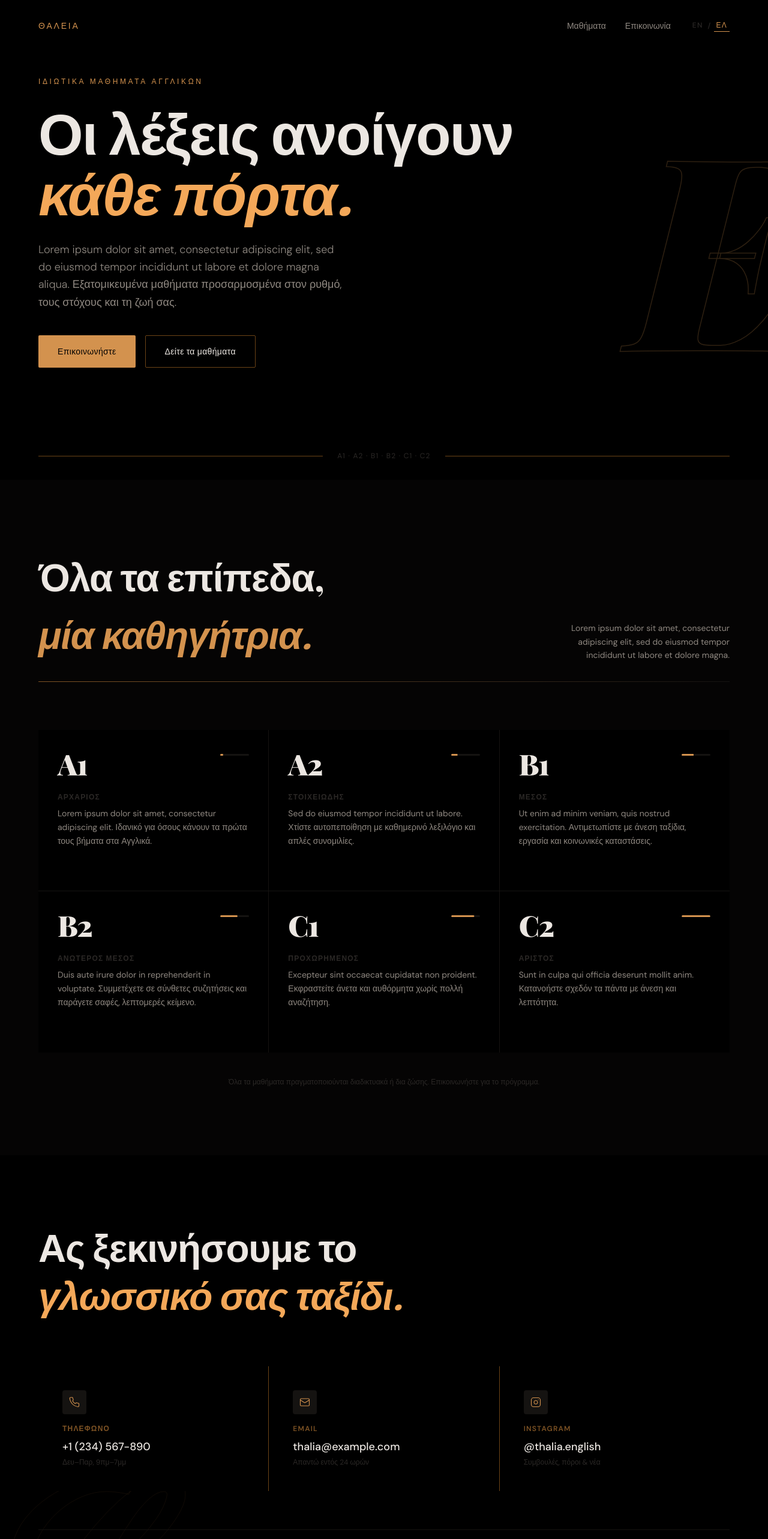
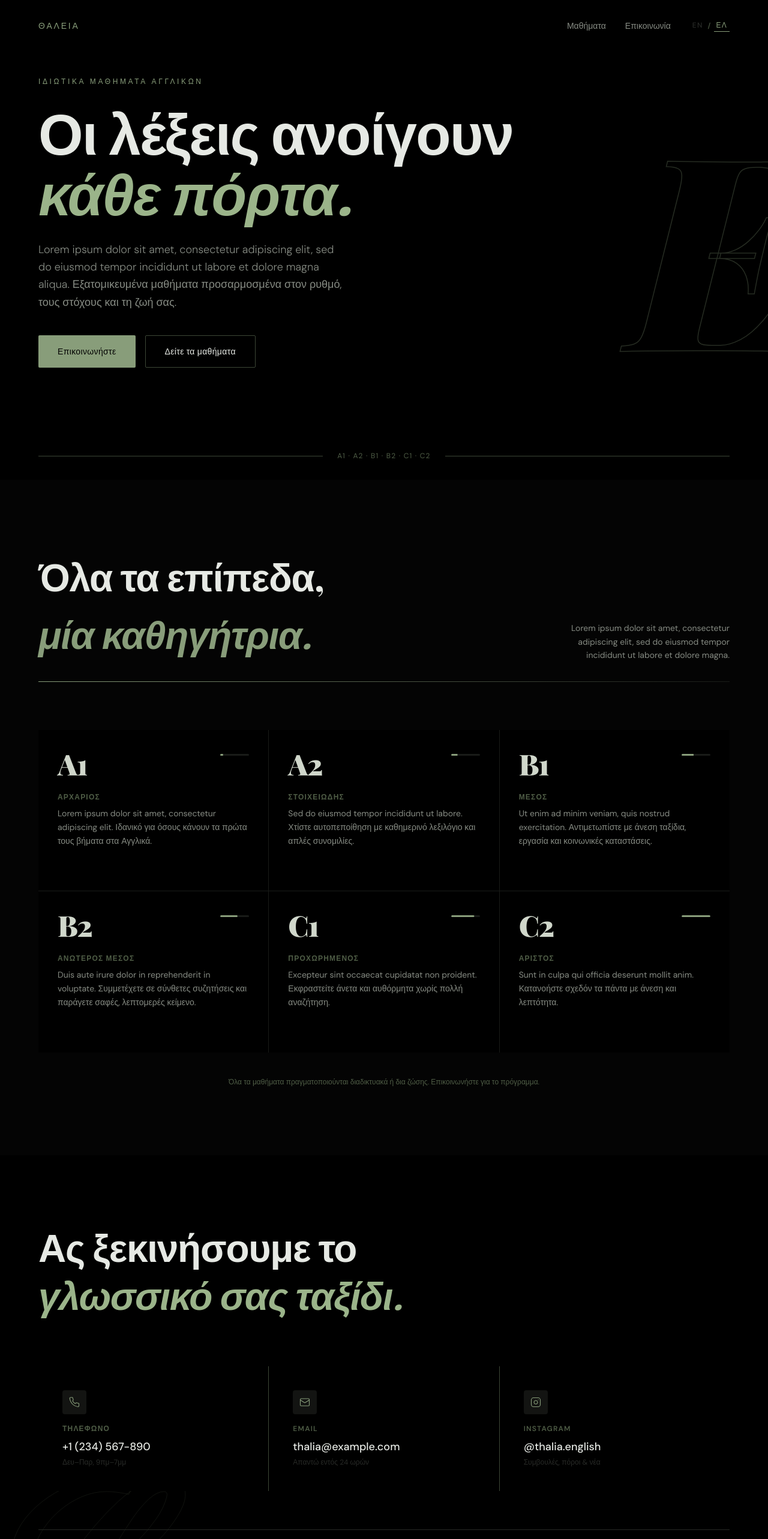
Before and after one commit to Steven404/thalia-portfolio, a Next.js app: page /el in a window 1280 px wide. Shown: the top 2566 px of the page at 60% size. Built offline with nearby package versions, Linux system fonts and the light colour scheme.

Commit message:
Change from gold to pantone

```diff
--- a/app/globals.css
+++ b/app/globals.css
@@ -3,21 +3,21 @@
 :root {
   /* ── Core surfaces ──────────────────────────────── */
   --bg:           oklch(0% 0 0);              /* #000000 – hero / contact ground */
-  --surface:      oklch(10.9% 0.003 65);      /* ≈ #171717, micro gold tint – classes */
+  --surface:      oklch(10.9% 0.003 133);     /* near-black with micro sage tint – classes */
   --surface-card: oklch(0% 0 0);              /* cards sit on pure black */
-  --surface-hover:oklch(10.9% 0.003 65);      /* card hover lifts to #171717 */
-  --border:       oklch(19% 0.005 65);        /* subtle warm-dark hairline */
-  --border-gold:  oklch(42% 0.08 65);         /* muted gold border / separator */
+  --surface-hover:oklch(10.9% 0.003 133);     /* card hover lifts to sage-tinted dark */
+  --border:       oklch(19% 0.005 133);       /* subtle sage-dark hairline */
+  --border-sage:  oklch(38% 0.030 133);       /* muted sage border / separator */
 
   /* ── Text ───────────────────────────────────────── */
-  --ink:          oklch(93% 0.008 65);        /* warm off-white – primary text */
-  --ink-muted:    oklch(63% 0.014 65);        /* warm medium gray – descriptions */
-  --ink-dim:      oklch(28% 0.006 65);        /* dim – decorative / ghost text */
+  --ink:          oklch(93% 0.008 133);       /* sage off-white – primary text */
+  --ink-muted:    oklch(63% 0.014 133);       /* sage medium gray – descriptions */
+  --ink-dim:      oklch(28% 0.006 133);       /* dim – decorative / ghost text */
 
-  /* ── Gold accent ─────────────────────────────────── */
-  --gold:         oklch(71% 0.115 65);        /* antique gold – primary accent */
-  --gold-bright:  oklch(79% 0.13 65);         /* hover / highlight */
-  --gold-dim:     oklch(48% 0.085 65);        /* dimmed for borders / fills */
+  /* ── Desert Sage accent ──────────────────────────── */
+  --sage:         oklch(67% 0.055 133);       /* PANTONE Desert Sage – primary accent */
+  --sage-bright:  oklch(74% 0.065 133);       /* hover / highlight */
+  --sage-dim:     oklch(46% 0.040 133);       /* dimmed for borders / fills */
 }
 
 @theme inline {
@@ -38,7 +38,7 @@ body {
 }
 
 ::selection {
-  background: var(--gold);
+  background: var(--sage);
   color: var(--bg);
 }
 
--- a/components/sections/ClassesContent.tsx
+++ b/components/sections/ClassesContent.tsx
@@ -47,7 +47,7 @@ export default function ClassesContent({
           >
             {headline1}
             <br />
-            <em style={{ color: "var(--gold)", fontStyle: "italic" }}>{headline2}</em>
+            <em style={{ color: "var(--sage)", fontStyle: "italic" }}>{headline2}</em>
           </h2>
 
           <p
@@ -64,11 +64,11 @@ export default function ClassesContent({
         </div>
 
         {/* Divider: scaleX from left */}
-        <div className="mt-8 h-px w-full overflow-hidden" style={{ background: "var(--border)" }}>
+        <div className="mt-8 h-px w-full overflow-hidden" style={{ background: "oklch(22% 0.008 133)" }}>
           <div
             style={{
               height: "100%",
-              background: `linear-gradient(to right, var(--gold-dim), var(--border))`,
+              background: `linear-gradient(to right, var(--sage), oklch(22% 0.008 133))`,
               transformOrigin: "left",
               transform: headerIn ? "scaleX(1)" : "scaleX(0)",
               transition: `transform 900ms 200ms ${EXPO}`,
@@ -81,7 +81,7 @@ export default function ClassesContent({
       <div
         ref={gridRef}
         className="grid grid-cols-1 sm:grid-cols-2 lg:grid-cols-3 gap-px"
-        style={{ background: "var(--border)" }}
+        style={{ background: "oklch(22% 0.008 133)" }}
       >
         {levels.map((level, i) => (
           <LevelCard key={level.code} level={level} index={i} inView={gridIn} />
@@ -92,7 +92,7 @@ export default function ClassesContent({
       <p
         className="mt-10 text-xs text-center leading-relaxed"
         style={{
-          color: "var(--ink-dim)",
+          color: "var(--sage-dim)",
           opacity: gridIn ? 1 : 0,
           transition: `opacity 600ms ${(levels.length - 1) * 60 + 420}ms ${EXPO}`,
         }}
--- a/components/sections/Contact.tsx
+++ b/components/sections/Contact.tsx
@@ -40,7 +40,7 @@ export default async function Contact() {
           fontFamily: "var(--font-playfair), Playfair Display, serif",
           fontSize: "clamp(200px, 30vw, 400px)",
           color: "transparent",
-          WebkitTextStroke: "1px oklch(71% 0.115 65 / 0.08)",
+          WebkitTextStroke: "1px oklch(67% 0.055 133 / 0.12)",
           fontStyle: "italic",
           fontWeight: 900,
         }}
@@ -65,16 +65,16 @@ export default async function Contact() {
           >
             {t("headline1")}
             <br />
-            <em style={{ color: "var(--gold-bright)", fontStyle: "italic" }}>
+            <em style={{ color: "var(--sage-bright)", fontStyle: "italic" }}>
               {t("headline2")}
             </em>
           </h2>
         </div>
 
-        {/* Contact cards — gold hairline separators */}
+        {/* Contact cards — sage hairline separators */}
         <div
           className="grid grid-cols-1 md:grid-cols-3 gap-px"
-          style={{ background: "var(--border-gold)" }}
+          style={{ background: "oklch(38% 0.030 133)" }}
         >
           {contactItems.map((item) => (
             <ContactCard key={item.icon} item={item} />
@@ -84,7 +84,7 @@ export default async function Contact() {
         {/* Footer strip */}
         <div
           className="mt-16 pt-8 flex flex-col sm:flex-row items-center justify-between gap-4"
-          style={{ borderTop: "1px solid var(--border)" }}
+          style={{ borderTop: "1px solid oklch(28% 0.010 133)" }}
         >
           <span
             className="text-xs tracking-[0.2em] uppercase"
@@ -96,7 +96,7 @@ export default async function Contact() {
             className="text-xs italic"
             style={{
               fontFamily: "var(--font-playfair), Playfair Display, serif",
-              color: "var(--gold-dim)",
+              color: "var(--sage-dim)",
             }}
           >
             &ldquo;{t("footer_quote")}&rdquo;
--- a/components/sections/Hero.tsx
+++ b/components/sections/Hero.tsx
@@ -18,7 +18,7 @@ export default function Hero() {
           fontFamily: "var(--font-playfair), Playfair Display, serif",
           fontSize: "clamp(280px, 35vw, 520px)",
           color: "transparent",
-          WebkitTextStroke: "1.5px oklch(71% 0.115 65 / 0.22)",
+          WebkitTextStroke: "1.5px oklch(67% 0.055 133 / 0.28)",
           fontStyle: "italic",
           fontWeight: 900,
         }}
@@ -33,7 +33,7 @@ export default function Hero() {
       <div className="relative z-10 flex flex-col justify-center flex-1 px-8 md:px-16 pb-24 max-w-5xl">
         <p
           className="mb-6 text-xs font-medium tracking-[0.3em] uppercase animate-fade-up delay-100"
-          style={{ color: "var(--gold)" }}
+          style={{ color: "var(--sage)" }}
         >
           {t("eyebrow")}
         </p>
@@ -51,7 +51,7 @@ export default function Hero() {
         >
           {t("headline1")}
           <br />
-          <em style={{ color: "var(--gold-bright)", fontStyle: "italic" }}>
+          <em style={{ color: "var(--sage-bright)", fontStyle: "italic" }}>
             {t("headline2")}
           </em>
         </h1>
@@ -68,12 +68,12 @@ export default function Hero() {
             href="#contact"
             className="inline-flex items-center justify-center px-8 py-4 text-sm font-medium tracking-wide transition-all duration-300"
             style={{
-              background: "var(--gold)",
+              background: "var(--sage)",
               color: "var(--bg)",
               borderRadius: "2px",
             }}
-            onMouseEnter={(e) => (e.currentTarget.style.background = "var(--gold-bright)")}
-            onMouseLeave={(e) => (e.currentTarget.style.background = "var(--gold)")}
+            onMouseEnter={(e) => (e.currentTarget.style.background = "var(--sage-bright)")}
+            onMouseLeave={(e) => (e.currentTarget.style.background = "var(--sage)")}
           >
             {t("cta_primary")}
           </a>
@@ -81,16 +81,16 @@ export default function Hero() {
             href="#classes"
             className="inline-flex items-center justify-center px-8 py-4 text-sm font-medium tracking-wide transition-all duration-300"
             style={{
-              border: "1px solid var(--border-gold)",
+              border: "1px solid var(--border-sage)",
               color: "var(--ink)",
               borderRadius: "2px",
             }}
             onMouseEnter={(e) => {
-              e.currentTarget.style.borderColor = "var(--gold)";
-              e.currentTarget.style.color = "var(--gold-bright)";
+              e.currentTarget.style.borderColor = "var(--sage)";
+              e.currentTarget.style.color = "var(--sage-bright)";
             }}
             onMouseLeave={(e) => {
-              e.currentTarget.style.borderColor = "var(--border-gold)";
+              e.currentTarget.style.borderColor = "var(--border-sage)";
               e.currentTarget.style.color = "var(--ink)";
             }}
           >
@@ -104,9 +104,9 @@ export default function Hero() {
         className="relative z-10 mx-8 md:mx-16 mb-8 flex items-center gap-6 animate-fade-in delay-800"
         style={{ color: "var(--ink-dim)" }}
       >
-        <div className="flex-1 h-px" style={{ background: "var(--border-gold)" }} />
-        <span className="text-xs tracking-widest uppercase">A1 · A2 · B1 · B2 · C1 · C2</span>
-        <div className="flex-1 h-px" style={{ background: "var(--border-gold)" }} />
+        <div className="flex-1 h-px" style={{ background: "var(--border-sage)" }} />
+        <span className="text-xs tracking-widest uppercase" style={{ color: "var(--sage-dim)" }}>A1 · A2 · B1 · B2 · C1 · C2</span>
+        <div className="flex-1 h-px" style={{ background: "var(--border-sage)" }} />
       </div>
     </section>
   );
--- a/components/ui/ContactCard.tsx
+++ b/components/ui/ContactCard.tsx
@@ -39,13 +39,21 @@ export default function ContactCard({ item }: ContactCardProps) {
       rel={item.external ? "noopener noreferrer" : undefined}
       className="group flex flex-col gap-4 p-10 transition-colors duration-300"
       style={{ background: "var(--bg)" }}
-      onMouseEnter={(e) => (e.currentTarget.style.background = "var(--surface)")}
-      onMouseLeave={(e) => (e.currentTarget.style.background = "var(--bg)")}
+      onMouseEnter={(e) => {
+        e.currentTarget.style.background = "oklch(10.9% 0.006 133)";
+        const badge = e.currentTarget.querySelector<HTMLElement>(".icon-badge");
+        if (badge) badge.style.background = "oklch(67% 0.055 133 / 0.15)";
+      }}
+      onMouseLeave={(e) => {
+        e.currentTarget.style.background = "var(--bg)";
+        const badge = e.currentTarget.querySelector<HTMLElement>(".icon-badge");
+        if (badge) badge.style.background = "var(--border)";
+      }}
     >
       {/* Icon badge */}
       <div
-        className="w-10 h-10 flex items-center justify-center rounded-sm transition-colors duration-300"
-        style={{ background: "var(--border)", color: "var(--gold)" }}
+        className="icon-badge w-10 h-10 flex items-center justify-center rounded-sm transition-colors duration-300"
+        style={{ background: "var(--border)", color: "var(--sage)" }}
       >
         <Icon />
       </div>
@@ -53,12 +61,12 @@ export default function ContactCard({ item }: ContactCardProps) {
       <div>
         <p
           className="text-xs font-semibold tracking-widest uppercase mb-2"
-          style={{ color: "var(--gold-dim)" }}
+          style={{ color: "var(--sage-dim)" }}
         >
           {item.label}
         </p>
         <p
-          className="text-lg font-medium transition-colors duration-300 group-hover:text-[var(--gold)]"
+          className="text-lg font-medium transition-colors duration-300 group-hover:text-[var(--sage)]"
           style={{ color: "var(--ink)" }}
         >
           {item.value}
--- a/components/ui/LevelCard.tsx
+++ b/components/ui/LevelCard.tsx
@@ -43,10 +43,10 @@ export default function LevelCard({ level, index = 0, inView = true }: LevelCard
       {/* Level code + fill bar */}
       <div className="flex items-start justify-between mb-6">
         <span
-          className="text-5xl font-black leading-none transition-colors duration-200 group-hover:text-[var(--gold)]"
+          className="text-5xl font-black leading-none transition-colors duration-200 group-hover:text-[var(--sage)]"
           style={{
             fontFamily: "var(--font-playfair), Playfair Display, serif",
-            color: "var(--ink)",
+            color: "oklch(87% 0.018 133)",
             letterSpacing: "-0.03em",
           }}
         >
@@ -56,12 +56,12 @@ export default function LevelCard({ level, index = 0, inView = true }: LevelCard
         {/* Animated proficiency bar */}
         <div
           className="mt-2 rounded-full overflow-hidden"
-          style={{ width: 48, height: 3, background: "var(--border)" }}
+          style={{ width: 48, height: 3, background: "oklch(22% 0.008 133)" }}
         >
           <div
             className="h-full rounded-full"
             style={{
-              background: "var(--gold)",
+              background: "var(--sage)",
               transformOrigin: "left",
               transform: inView ? `scaleX(${level.fill / 100})` : "scaleX(0)",
               transition: `transform 700ms ${barDelay}ms ${EXPO}`,
@@ -71,8 +71,8 @@ export default function LevelCard({ level, index = 0, inView = true }: LevelCard
       </div>
 
       <p
-        className="mb-2 text-xs font-semibold tracking-widest uppercase transition-colors duration-200 group-hover:text-[var(--gold)]"
-        style={{ color: "var(--ink-dim)" }}
+        className="mb-2 text-xs font-semibold tracking-widest uppercase transition-colors duration-200 group-hover:text-[var(--sage)]"
+        style={{ color: "var(--sage-dim)" }}
       >
         {level.name}
       </p>
@@ -86,8 +86,8 @@ export default function LevelCard({ level, index = 0, inView = true }: LevelCard
 
       {/* Hover reveal arrow */}
       <div className="mt-6 flex items-center gap-2 opacity-0 group-hover:opacity-100 transition-opacity duration-200">
-        <div className="h-px flex-1" style={{ background: "var(--border-gold)" }} />
-        <span className="text-xs" style={{ color: "var(--gold)" }}>→</span>
+        <div className="h-px flex-1" style={{ background: "var(--border-sage)" }} />
+        <span className="text-xs" style={{ color: "var(--sage)" }}>→</span>
       </div>
     </div>
   );
--- a/components/ui/Navbar.tsx
+++ b/components/ui/Navbar.tsx
@@ -12,7 +12,7 @@ export default function Navbar() {
     <nav className="relative z-10 flex items-center justify-between px-8 py-8 md:px-16">
       <span
         className="text-sm font-medium tracking-[0.2em] uppercase animate-fade-in"
-        style={{ color: "var(--gold)", animationDelay: "0s" }}
+        style={{ color: "var(--sage)", animationDelay: "0s" }}
       >
         {t("name")}
       </span>
@@ -27,7 +27,7 @@ export default function Navbar() {
             href="#classes"
             className="transition-colors cursor-pointer"
             style={{ color: "var(--ink-muted)" }}
-            onMouseEnter={(e) => (e.currentTarget.style.color = "var(--gold)")}
+            onMouseEnter={(e) => (e.currentTarget.style.color = "var(--sage)")}
             onMouseLeave={(e) => (e.currentTarget.style.color = "var(--ink-muted)")}
           >
             {t("classes")}
@@ -36,7 +36,7 @@ export default function Navbar() {
             href="#contact"
             className="transition-colors cursor-pointer"
             style={{ color: "var(--ink-muted)" }}
-            onMouseEnter={(e) => (e.currentTarget.style.color = "var(--gold)")}
+            onMouseEnter={(e) => (e.currentTarget.style.color = "var(--sage)")}
             onMouseLeave={(e) => (e.currentTarget.style.color = "var(--ink-muted)")}
           >
             {t("contact")}
@@ -52,20 +52,20 @@ export default function Navbar() {
             locale="en"
             className="transition-colors px-1 py-0.5"
             style={{
-              color: locale === "en" ? "var(--gold)" : "var(--ink-dim)",
-              borderBottom: locale === "en" ? "1px solid var(--gold)" : "1px solid transparent",
+              color: locale === "en" ? "var(--sage)" : "var(--ink-dim)",
+              borderBottom: locale === "en" ? "1px solid var(--sage)" : "1px solid transparent",
             }}
           >
             EN
           </Link>
-          <span style={{ color: "var(--ink-dim)" }}>/</span>
+          <span style={{ color: "var(--sage-dim)" }}>/</span>
           <Link
             href={pathname}
             locale="el"
             className="transition-colors px-1 py-0.5"
             style={{
-              color: locale === "el" ? "var(--gold)" : "var(--ink-dim)",
-              borderBottom: locale === "el" ? "1px solid var(--gold)" : "1px solid transparent",
+              color: locale === "el" ? "var(--sage)" : "var(--ink-dim)",
+              borderBottom: locale === "el" ? "1px solid var(--sage)" : "1px solid transparent",
             }}
           >
             ΕΛ
```
